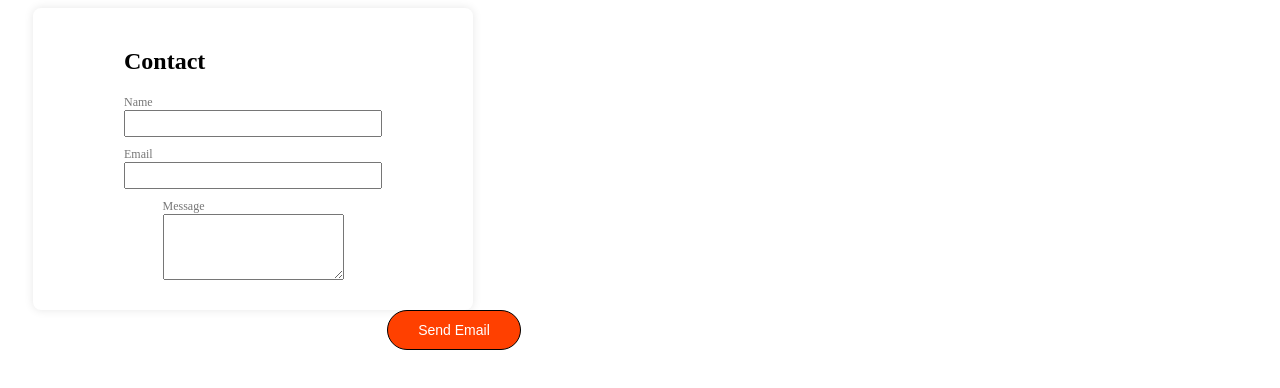
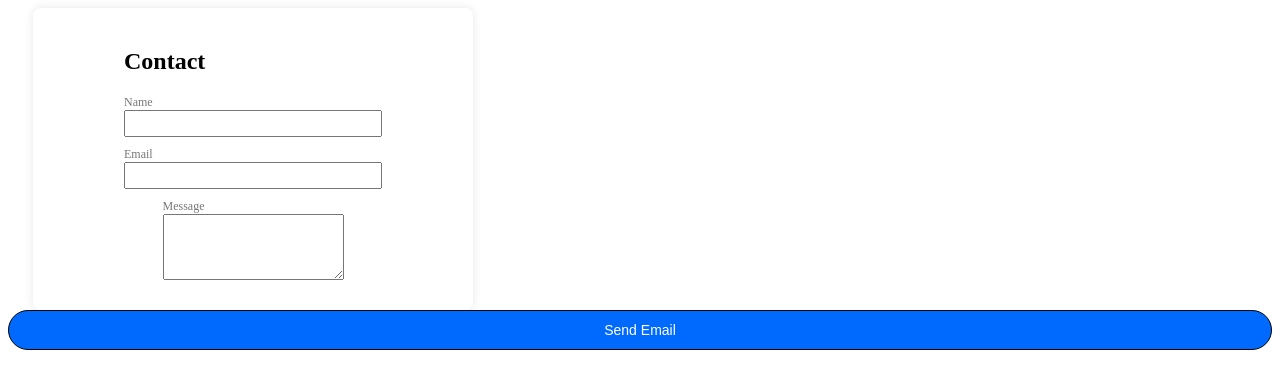
Before and after one commit to eiithu142/money-transfer, a plain HTML site: page contact.html in a window 1280 px wide. Drawn offline with nearby package versions, Linux system fonts and the light colour scheme.

Commit message:
Update contact.html

```diff
--- a/contact.html
+++ b/contact.html
@@ -117,11 +117,11 @@ button:hover {
 }
 
 input[type="submit"] {
-  margin-left: 30%;
+  width: 100%;
   height: 40px;
   padding: 6px 30px;
   font-size: 14px;
-  background-color: #ff4000;
+  background-color: #006aff;
   color: #fff;
   border: 1px solid black;
   border-radius: 20px;
```
